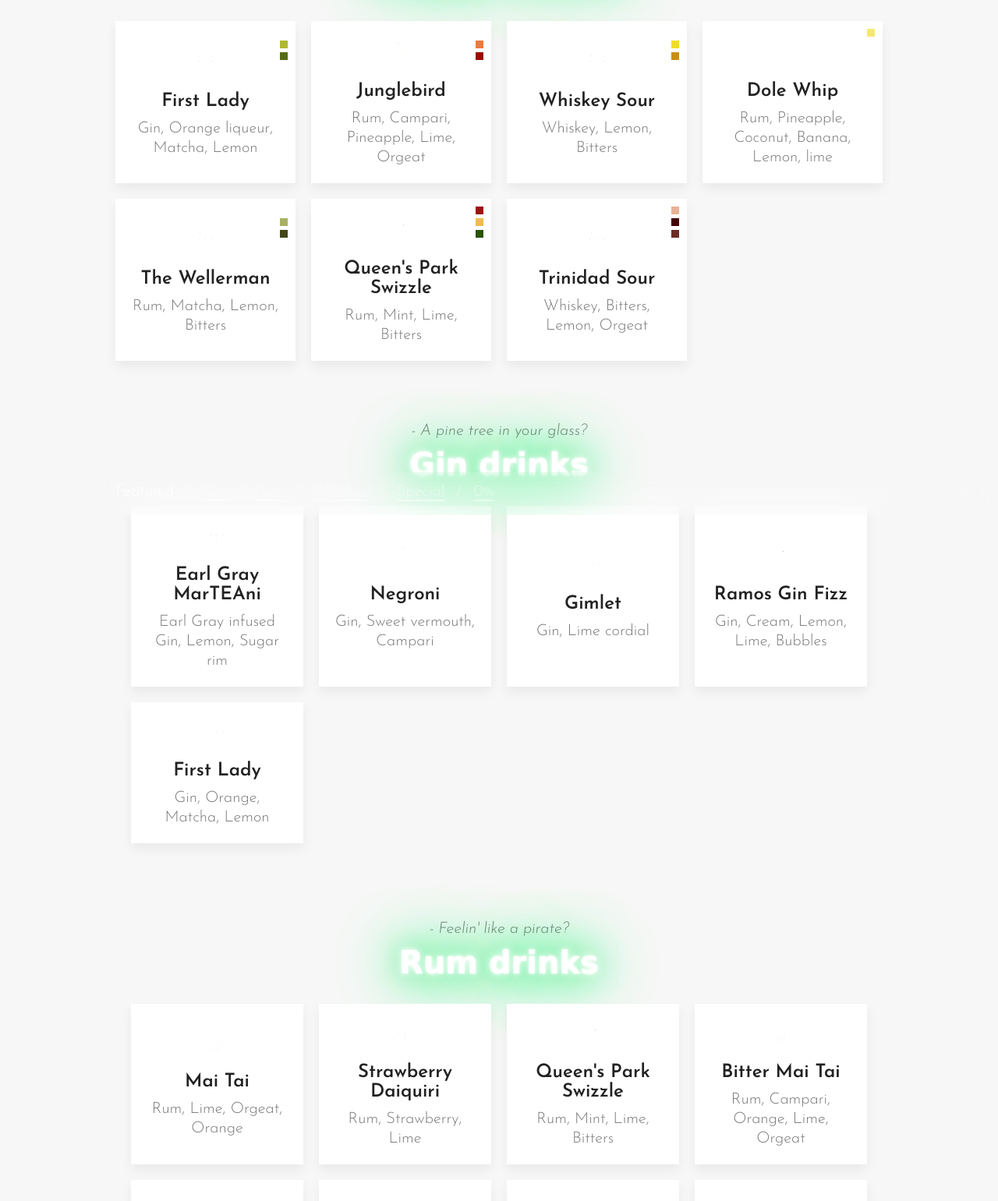
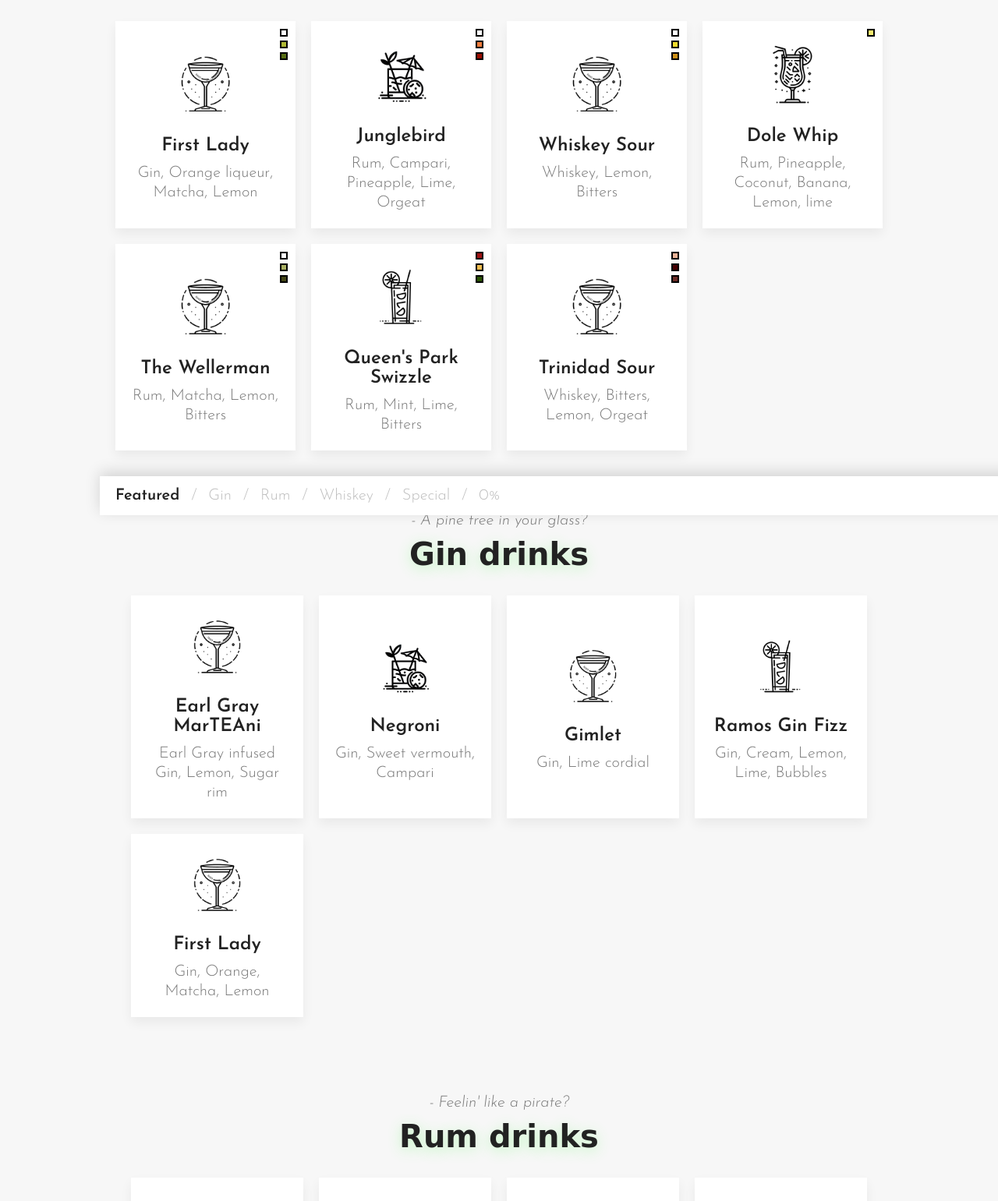
Before and after one commit to lasmann/bar.lasman.dev, a website: page classy-white.html in a window 1280 px wide. Shown: the part 139-1680 px from the top of the page at 78% size. Drawn offline with Linux system fonts and the light colour scheme; a web font is replaced by a local one.

Commit message:
themes upd

```diff
--- a/classy-white.html
+++ b/classy-white.html
@@ -59,9 +59,26 @@
 
         /* --section-border: 3px solid #222;  */
 
-        --card-icon-width: 20%;
+        --card-icon-width: 50%;
       }
 
+
+      nav {
+        background: white;
+        box-shadow: 0px -5px 19px #00000026;
+        z-index: 999999999;
+        -webkit-backdrop-filter: unset;
+        backdrop-filter: unset;
+        color: #00000042;
+      }
+
+      nav a.active {
+        font-weight: 600;
+      }
+
+      .palette color {
+        border: 2px solid black;
+      }
 
     </style>
 	</head>
@@ -98,7 +115,7 @@
           neon - adds pulsating neon sign-like effect
           neon-on-tap - enable neon sign-like effect on double-tap
       -->
-			<h1 class="center text-shadow neon-on-load">
+			<h1 class="center text-shadow neon-on-tap">
 				Tonight's picks
 			</h1>
 
@@ -109,9 +126,9 @@
           vertical - switches to stacked card layout
           icons - adjusts image sizes to fit icons
           card-shadow - adds shadow to cards
-          invert - inverts image color
+          - inverts image color
       -->
-			<div class="slider-wrapper vertical icons invert card-shadow center">
+			<div class="slider-wrapper vertical icons card-shadow center">
 
         <div class="card">
 					<img src="img/coupe.webp" class="card__image">
@@ -248,7 +265,7 @@
 		<section id="g" class="menu-slider">
 			<p class="subtitle center">- A pine tree in your glass?</p>
 
-			<h1 class="center text-shadow neon-on-load">
+			<h1 class="center text-shadow neon-on-tap">
 				Gin drinks
 			</h1>
 
@@ -256,7 +273,7 @@
 
 
 			<!-- Add the class "vertical" to the div below to switch to a stacked layout. -->
-			<div class="slider-wrapper icons invert card-shadow">
+			<div class="slider-wrapper icons card-shadow">
 
         <div class="card">
           <img src="img/coupe.webp" class="card__image">
@@ -332,14 +349,14 @@
     <section id="r"  class="menu-slider">
 			<p class="subtitle center">- Feelin' like a pirate?</p>
 
-			<h1 class="center text-shadow neon-on-load">
+			<h1 class="center text-shadow neon-on-tap">
 				Rum drinks
 			</h1>
 
       <p class="description center"></p>
 
 			<!-- Add the class "vertical" to the div below to switch to a stacked layout. -->
-			<div class="slider-wrapper icons invert card-shadow">
+			<div class="slider-wrapper icons card-shadow">
 
         <div class="card">
 					<img src="img/tiki.webp" class="card__image">
@@ -491,14 +508,14 @@
 		<section id="w"  class="menu-slider">
 			<p class="subtitle center">- Want to taste an ol' barrel?</p>
 
-			<h1 class="center text-shadow neon-on-load">
+			<h1 class="center text-shadow neon-on-tap">
 				Whiskey drinks
 			</h1>
 
       <p class="description center"></p>
 
 			<!-- Add the class "vertical" to the div below to switch to a stacked layout. -->
-			<div class="slider-wrapper icons invert card-shadow">
+			<div class="slider-wrapper icons card-shadow">
 
         <div class="card">
 					<img src="img/rocks.webp" class="card__image">
@@ -578,13 +595,13 @@
     <!-- <section class="menu-slider">
 			<p class="subtitle center">- Lemonade with a surprise?</p>
 
-			<h1 class="center text-shadow neon-on-load">
+			<h1 class="center text-shadow neon-on-tap">
 				Vodka drinks
 			</h1>
 
       <p class="description center"></p>
 
-			<div class="slider-wrapper icons invert card-shadow">
+			<div class="slider-wrapper icons card-shadow">
 
         <div class="card">
 					<img src="img/coupe.webp" class="card__image">
@@ -605,14 +622,14 @@
     <section id="s" class="menu-slider">
 			<p class="subtitle center">- You have to be a really important guest</p>
 
-			<h1 class="center text-shadow neon-on-load">
+			<h1 class="center text-shadow neon-on-tap">
 				Specials
 			</h1>
 
       <p class="description center"></p>
 
 			<!-- Add the class "vertical" to the div below to switch to a stacked layout. -->
-			<div class="slider-wrapper icons invert card-shadow vertical center">
+			<div class="slider-wrapper icons card-shadow vertical center">
 
         <div class="card">
 					<img src="img/beer.webp" class="card__image">
@@ -654,14 +671,14 @@
     <section id="0" class="menu-slider">
 			<p class="subtitle center">- No less delicious</p>
 
-			<h1 class="center text-shadow neon-on-load">
+			<h1 class="center text-shadow neon-on-tap">
 				Alco-free
 			</h1>
 
       <p class="description center"></p>
 
 			<!-- Add the class "vertical" to the div below to switch to a stacked layout. -->
-			<div class="slider-wrapper icons invert card-shadow vertical center">
+			<div class="slider-wrapper icons card-shadow vertical center">
 
         <div class="card">
 					<img src="img/mug.webp" class="card__image">
--- a/css/main.css
+++ b/css/main.css
@@ -165,7 +165,7 @@ nav {
   position: fixed;
   bottom: 0;
   z-index: 9;
-  padding: 1.5rem 0rem 2rem;
+  padding: 1.5rem 0rem 1.5rem;
   width: 100%;
   text-align: center;
   -webkit-backdrop-filter: blur(20px);
@@ -189,11 +189,12 @@ nav a:last-child {
 
 nav a {
   padding: 0 15px;
+  text-decoration: none;
 }
 
 nav a.active {
   text-decoration: none;
-  color: #ffffff;
+  color: var(--main-text-color);
 }
 
 a {
```
Also changed, not shown: neon.html (+1 -1 lines).
